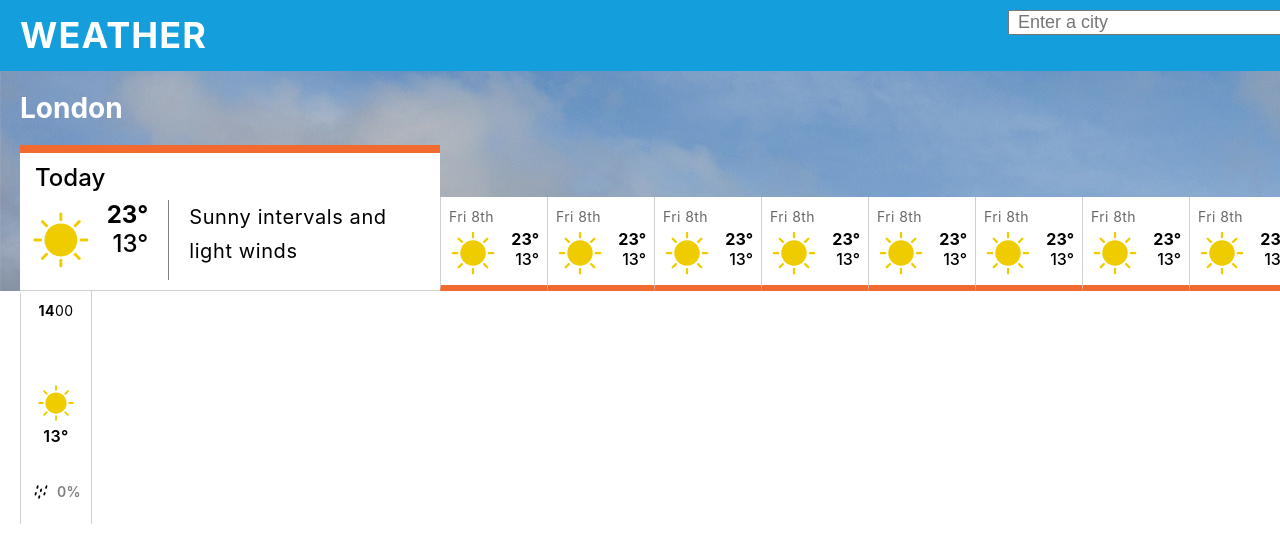
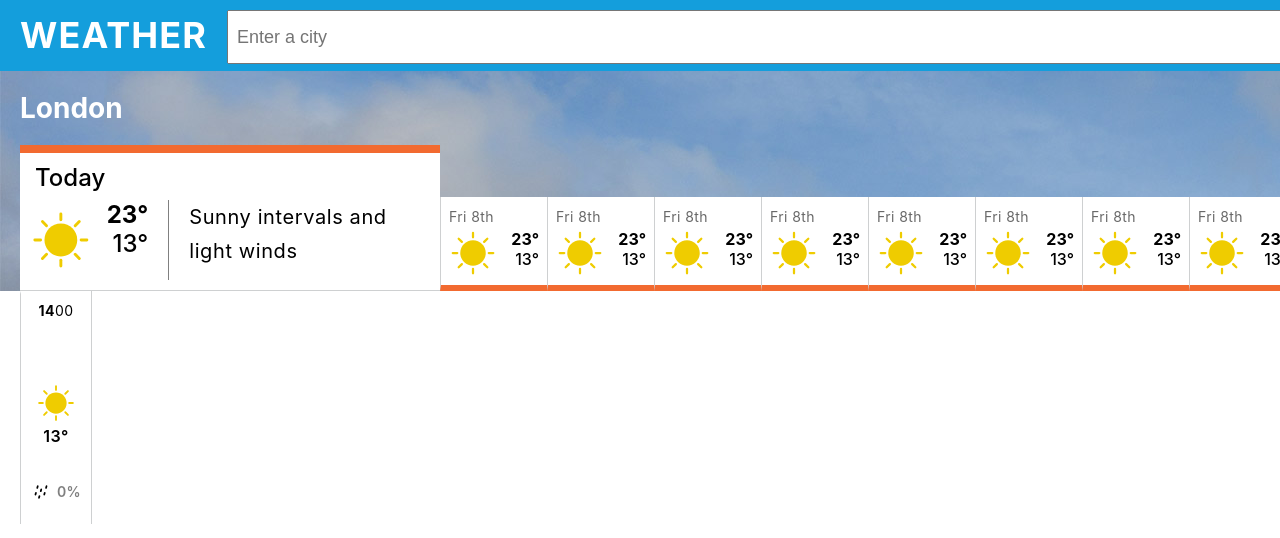
Before and after one commit to sashadyg/ex-1-weather, a React (Create React App) app: page / in a window 1280 px wide. Shown: the top 538 px of the page. Built offline with nearby package versions, Linux system fonts and the light colour scheme.

Commit message:
Update index.css

```diff
--- a/src/index.css
+++ b/src/index.css
@@ -67,6 +67,7 @@ p {
 }
 
 .header {
+  max-height: 71px;
   width: 100vw;
   position: relative;
   top: 0;
@@ -89,22 +90,42 @@ p {
   font-weight: 700;
 }
 
+.header--search {
+  width: 100%;
+}
+
 .header--Form {
   width: 100%;
 }
 
 .header--input {
   margin-left: 20px;
-  margin-bottom: 5px;
   margin-top: 5px;
   width: 100%;
-  height: 80%;
+  height: 50px;
   font-size: large;
   padding: 0px 8px;
 }
 
 .header--input:focus {
   outline: none;
+}
+
+.header--cities {
+  display: block;
+  width: 100%;
+  background-color: white;
+  margin-left: 21px;
+  padding: 8px 8px;
+  cursor: pointer;
+  border-bottom: 1px solid #ced0d1;
+  font-size: 16px;
+  font-weight: 300;
+}
+
+.header--cities:hover,
+.header--cities:focus {
+  background-color: whitesmoke;
 }
 
 .container {
```
